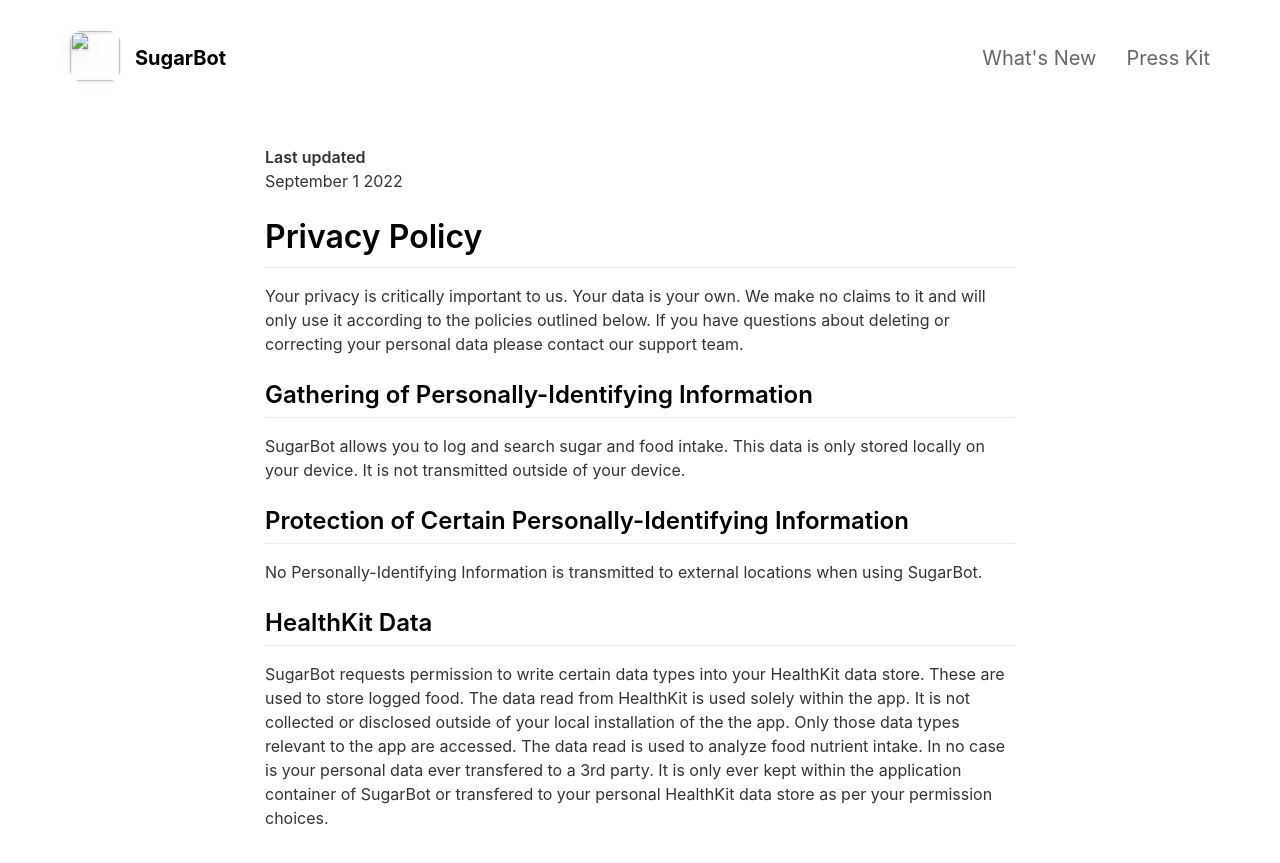
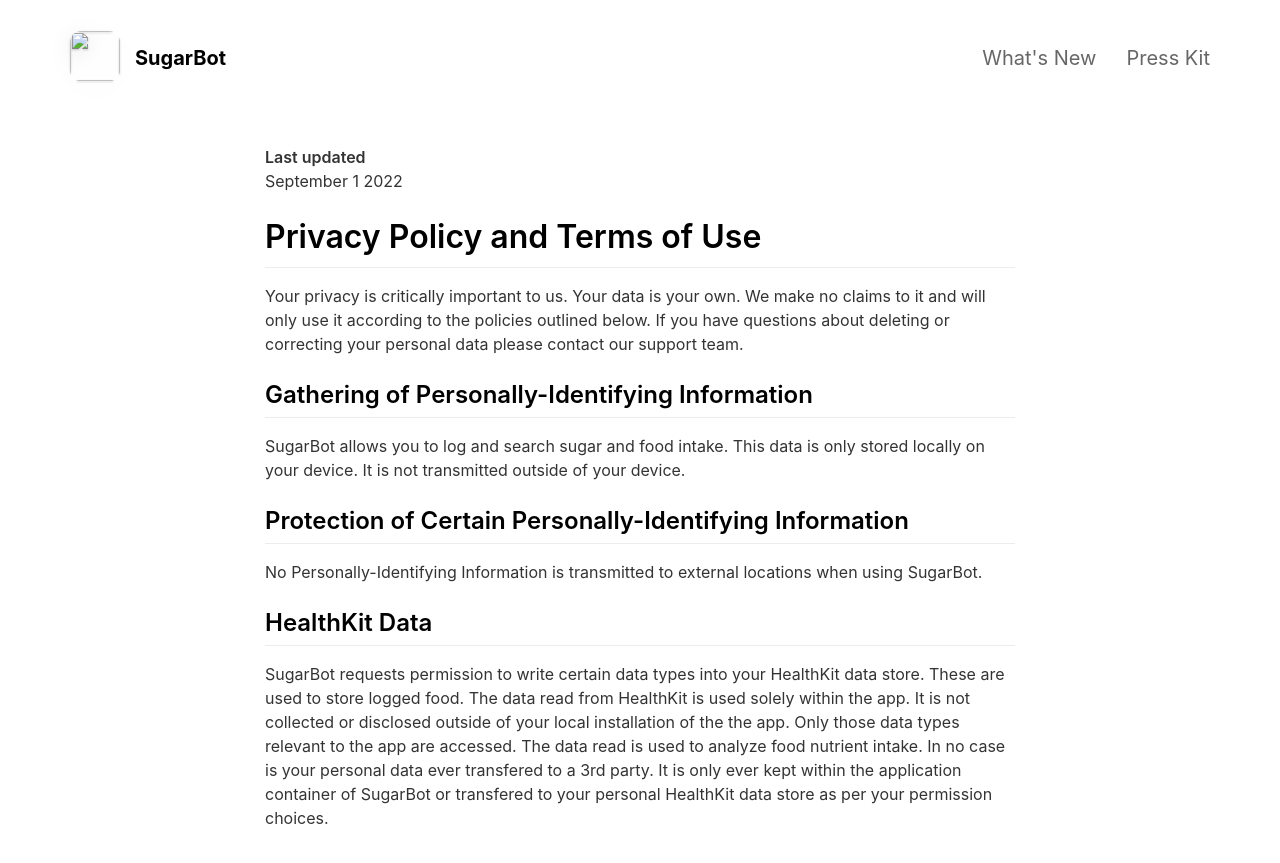
Before and after one commit to mecid/SugarBot-Landing, a Jekyll site: the page built from _pages/privacypolicy.md, in a window 1280 px wide. Shown: the top 863 px of the page. Built offline with Jekyll 4.4.1, drawn with Linux system fonts in a browser that asks for light colours; nearby versions of some CDN libraries.

Commit message:
Update privacypolicy.md

```diff
--- a/_pages/privacypolicy.md
+++ b/_pages/privacypolicy.md
@@ -7,7 +7,7 @@ include_in_header: false
 **Last updated**
 September 1 2022
 
-# Privacy Policy
+# Privacy Policy and Terms of Use
 Your privacy is critically important to us. Your data is your own. We make no claims to it and will only use it according to the policies outlined below.
 If you have questions about deleting or correcting your personal data please contact our support team.
 
```
